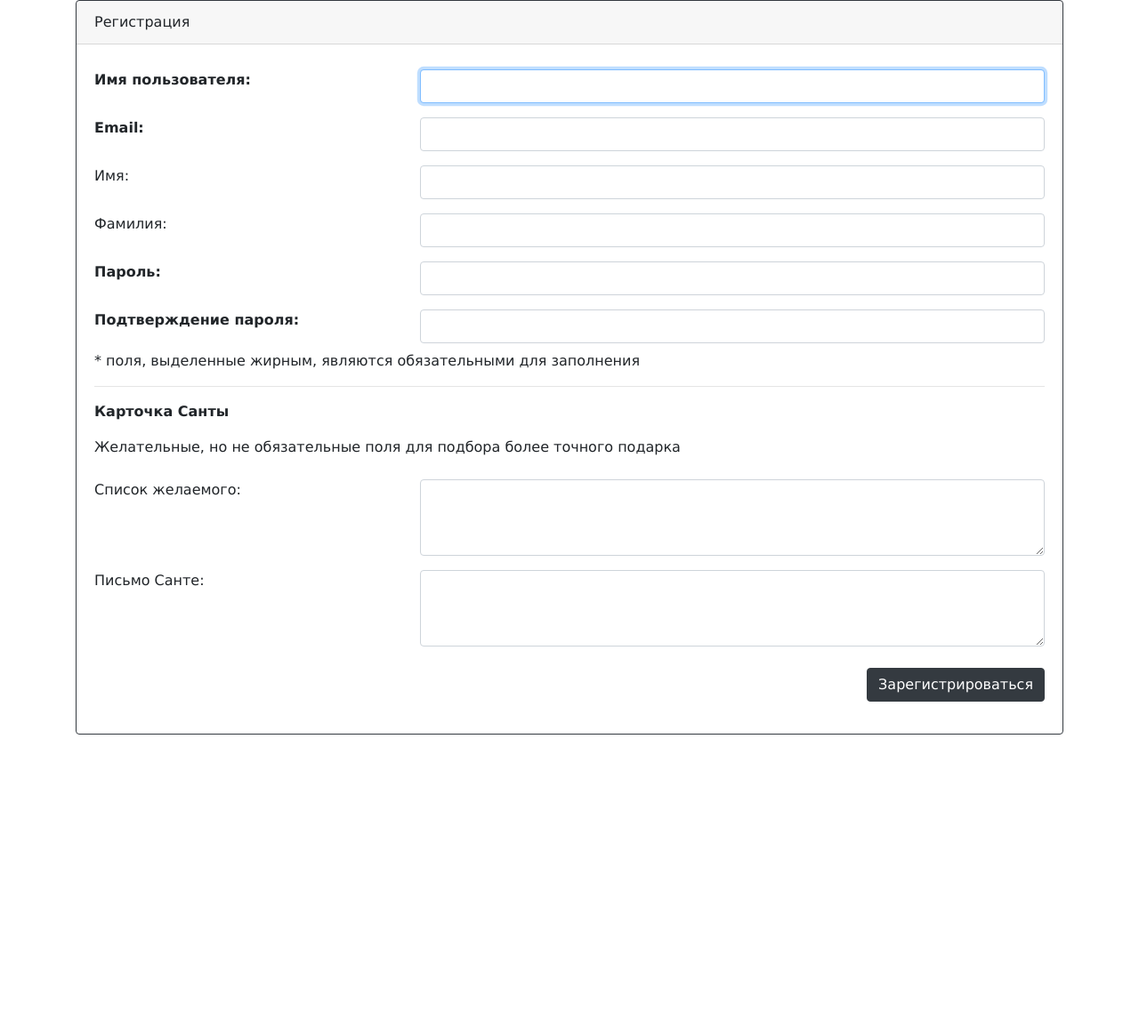
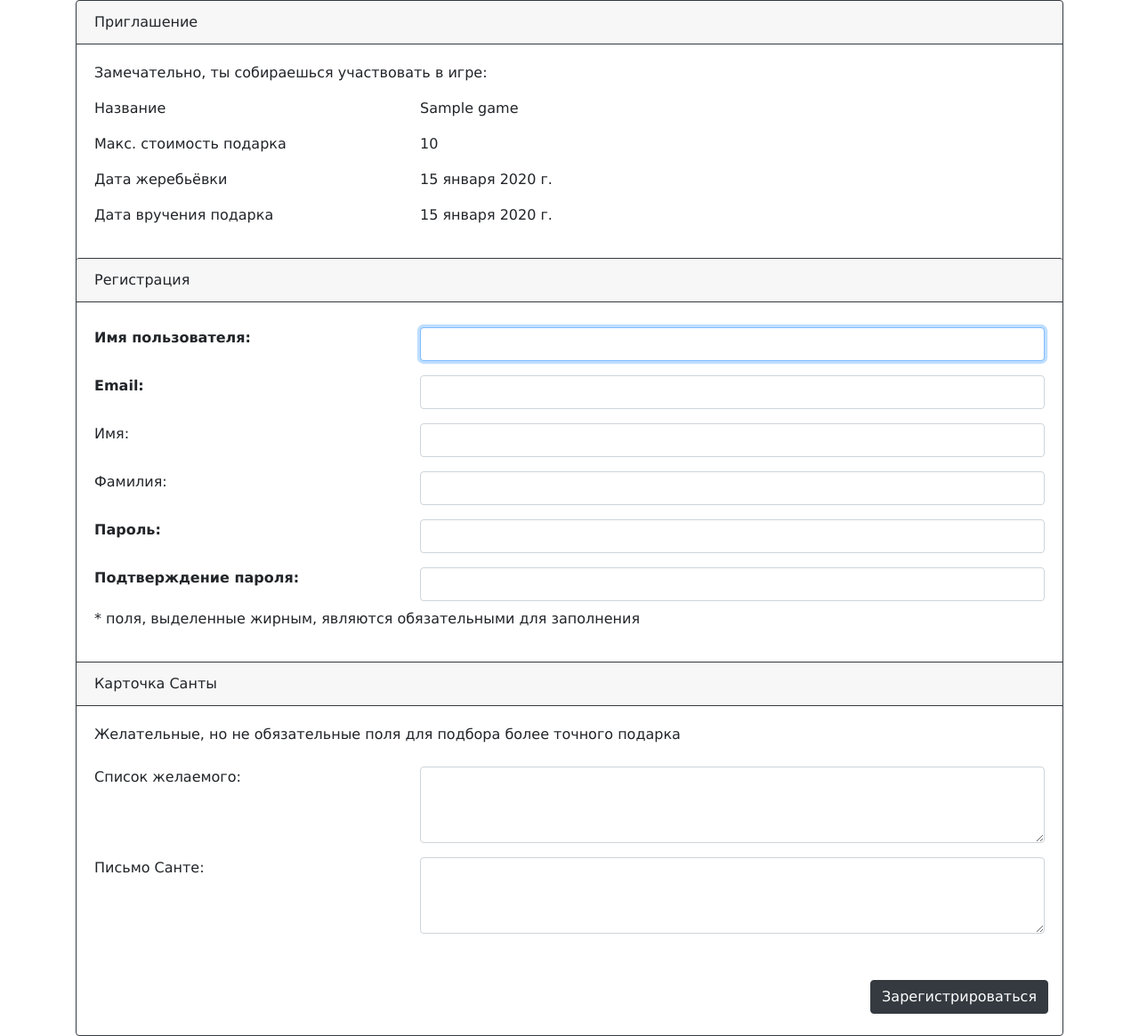
Before and after one commit to balancy/secret_santa, a Django app: page /register/1/ in a window 1280 px wide. Shown: the part 56-1221 px from the top of the page at 89% size. Before the commit the page ends 882 px from the top, so only its background shows below. Run offline with Django 4.2, Linux system fonts and the light colour scheme; tables that the repository leaves empty hold one stand-in row (values such as "Sample post").

Commit message:
Make for invited user display invitation message in registration form

```diff
--- a/games/helpers.py
+++ b/games/helpers.py
@@ -1,6 +1,6 @@
 from .models import Santa
 import requests
-from secret_santa.settings import bitly_token
+from secret_santa.settings import BITLY_TOKEN
 
 
 def create_santa_for_user(user, wishlist, letter):
@@ -9,8 +9,9 @@ def create_santa_for_user(user, wishlist, letter):
 
 def create_bitlink(link):
     url = 'https://api-ssl.bitly.com/v4/bitlinks'
-    headers = {'Authorization': f'Bearer {bitly_token}'}
+    headers = {'Authorization': f'Bearer {BITLY_TOKEN}'}
     payload = {'long_url': link, 'domain': 'bit.ly'}
     res = requests.post(url, json=payload, headers=headers)
     res.raise_for_status()
+
     return res.json()['id']
--- a/games/templates/games/profile.html
+++ b/games/templates/games/profile.html
@@ -31,7 +31,7 @@
               Список желаний:
               <div style="border: 1px solid;" class="p-2 my-3">{{ santa.wishlist | linebreaks }}</div>
               Письмо Санте:
-              <div style="border: 1px solid;" class="p-2 my-3">{{ santa.letter_to_santa }}</div>
+              <div style="border: 1px solid;" class="p-2 my-3">{{ santa.letter_to_santa | linebreaks}}</div>
               <a class="btn btn-dark my-3 float-right" href="{% url 'santacard' %}" role="button">Редактировать</a>
             </div>
           </div>
--- a/games/templates/games/register_user.html
+++ b/games/templates/games/register_user.html
@@ -5,12 +5,40 @@
 {% endblock %}
 
 {% block content %}
-  <div class="card  border-dark">
-    <div class="card-header">
+
+<div class="card border-dark">
+  {% if pk and game%}
+    <div class="card-header border-dark">
+      Приглашение
+    </div>
+
+    <div class="card-body">
+      Замечательно, ты собираешься участвовать в игре:
+      <div class="row my-3">
+        <div class="col-4">Название</div>
+        <div class="col">{{ game.name }}</div>
+      </div>
+      <div class="row my-3">
+        <div class="col-4">Макс. стоимость подарка</div>
+        <div class="col">{% if game.max_price %}{{ game.max_price }}{% else %}-{% endif %}</div>
+      </div>
+      <div class="row my-3">
+        <div class="col-4">Дата жеребьёвки</div>
+        <div class="col">{{ game.draw_date }}</div>
+      </div>
+      <div class="row my-3">
+        <div class="col-4">Дата вручения подарка</div>
+        <div class="col">{{ game.gift_date }}</div>
+      </div>
+    </div>
+  {% endif %}
+
+  <form method="post">
+    <div class="card-header border-dark" style="border-top: 1px solid;">
       Регистрация
     </div>
+
     <div class="card-body">
-      <form method="post">
       {% csrf_token %}
       {% for field in form%}
         {% if field.name not in 'wishlist,letter_to_santa' %}
@@ -30,11 +58,16 @@
         {% endif %}
       {% endfor %}
       <p>* поля, выделенные жирным, являются обязательными для заполнения</p>
-        <hr>
-        {% if is_invited %}
-          <div>
-            <p class="my-3"><strong>Карточка Санты</strong></p>
+    </div>
+
+    {% if pk and game%}
+      <div class="card-header border-dark" style="border-top: 1px solid;">
+        Карточка Санты
+      </div>
+
+      <div class="card-body">
         <p>Желательные, но не обязательные поля для подбора более точного подарка</p>
+
         {% for field in form%}
           {% if field.name in 'wishlist,letter_to_santa' %}
             <div class="row">
@@ -53,11 +86,10 @@
           {% endif %}
         {% endfor %}
         </div>
-        {% endif %}
-        <button class="btn btn-dark my-3 float-right" type="submit">
+        <button class="btn btn-dark my-4 float-right mr-3" type="submit">
           Зарегистрироваться
         </button>
+    {% endif %}
   </form>
 </div>
-  </div>
 {% endblock %}
--- a/games/urls.py
+++ b/games/urls.py
@@ -7,26 +7,13 @@ urlpatterns = [
     path('', views.index, name='index'),
     path('login', views.LoginUserView.as_view(), name='login'),
     path('logout', views.LogoutUserView.as_view(), name='logout'),
-    path('register', views.register_user, name='register'),
+    path('register/', views.register_user, name='register'),
+    path('register/<int:pk>/', views.register_user, name='register'),
     path('profile', views.view_profile, name='profile'),
     path('santacard', views.update_santa_card, name='santacard'),
     path('create_game', views.create_game, name='create_game'),
     path('update_game/<int:pk>', views.update_game, name='update_game'),
     path('update_user', views.update_user, name='update_user'),
-    path('greeting', views.greeting_page, name='greeting_page'),
-    path(
-        'invited_person_registration/<int:pk>',
-        views.invited_person_registration,
-        name='invited_person_registration',
-    ),
-    path('login/', views.LoginUserView.as_view(), name='login'),
-    path('logout/', views.LogoutUserView.as_view(), name='logout'),
-    path('register/', views.register_user, name='register'),
-    path('register/<int:pk>/', views.register_user, name='register'),
-    path('profile/', views.view_profile, name='profile'),
-    path('santacard/', views.update_santa_card, name='santacard'),
-    path('create_game/', views.create_game, name='create_game'),
-    path('update_game/<int:pk>/', views.update_game, name='update_game'),
     path(
         'remove_santa_from_game/<int:game_pk>/<int:santa_pk>/',
         views.remove_santa_from_game,
@@ -39,4 +26,4 @@ urlpatterns = [
     ),
     path('greeting/', views.greeting_page, name='greeting_page'),
     path('congrat_page/', views.congrat_page, name='congrat_page'),
-    ]
+]
--- a/games/views.py
+++ b/games/views.py
@@ -15,10 +15,7 @@ from .forms import (
     UpdateGameForm,
     UpdateUserForm,
 )
-
-from .helpers import create_santa_for_user, create_bitlink
-from .models import Santa, Game, CustomUser, Exclusion
-from .helpers import create_santa_for_user
+from .helpers import create_bitlink, create_santa_for_user
 from .models import Santa, Game, Exclusion
 
 
@@ -58,6 +55,8 @@ def register_user(request, pk=None):
     if request.user and request.user.is_authenticated:
         return redirect(reverse_lazy('profile'))
 
+    game = Game.objects.filter(pk=pk).first()
+
     if request.method == 'POST':
         form = RegistrationForm(request.POST)
 
@@ -79,7 +78,7 @@ def register_user(request, pk=None):
         return render(
             request,
             'games/register_user.html',
-            {'form': form, 'is_invited': bool(pk)},
+            {'form': form, 'pk': pk, 'game': game},
         )
 
     form = RegistrationForm()
@@ -87,7 +86,7 @@ def register_user(request, pk=None):
     return render(
         request,
         'games/register_user.html',
-        {'form': form, 'is_invited': bool(pk)},
+        {'form': form, 'pk': pk, 'game': game},
     )
 
 
@@ -125,11 +124,10 @@ def create_game(request):
         form = CreateGameForm(request.POST)
         if form.is_valid():
             new_game = form.save()
-            current_page_url = request.build_absolute_uri(
-                reverse('invited_person_registration', args=[new_game.pk])
+            invite_url = request.build_absolute_uri(
+                reverse('register', args=[new_game.pk])
             )
-            bitly_url = create_bitlink(current_page_url)
-            new_game.url = bitly_url
+            new_game.url = create_bitlink(invite_url)
             new_game.save()
 
             if form.cleaned_data['is_santa']:
@@ -211,35 +209,3 @@ def greeting_page(request):
 
 def congrat_page(request):
     return render(request, 'games/congrat_page.html')
-
-
-def invited_person_registration(request, pk):
-    game = get_object_or_404(Game, pk=pk)
-    if isinstance(request.user, AnonymousUser) and request.method == 'GET':
-        form = RegistrationForm()
-        context = {'form': form}
-        return render(request, 'games/invited_person_registration.html', context=context)
-    elif isinstance(request.user, AnonymousUser) and request.method == 'POST':
-        if request.method == 'POST':
-            form = RegistrationForm(request.POST)
-            if form.is_valid():
-                new_user = form.save()
-                create_santa_for_user(
-                    new_user,
-                    form.cleaned_data['wishlist'],
-                    form.cleaned_data['letter_to_santa'],
-                )
-                new_user = authenticate(
-                    username=form.cleaned_data['username'],
-                    password=form.cleaned_data['password1'],
-                )
-                login(request, new_user)
-                santa = Santa.objects.get(user=new_user)
-                santa.games.add(game)
-        return redirect(reverse_lazy('congrat_page'))
-    else:
-        form = UpdateGameForm(instance=game)
-        santa = Santa.objects.get(user=request.user)
-        santa.games.add(game)
-        context = {'game': game, 'form': form}
-        return render(request, 'games/invited_person_registration.html', context=context)
--- a/secret_santa/settings.py
+++ b/secret_santa/settings.py
@@ -139,7 +139,7 @@ AUTH_USER_MODEL = 'games.CustomUser'
 
 # Tokens
 
-bitly_token = os.getenv('BITLY_TOKEN')
+BITLY_TOKEN = os.getenv('BITLY_TOKEN')
 
 # SMTP settings
 EMAIL_HOST = os.getenv('smtp_host')
```
Also changed, not shown: games/templates/games/invited_person_registration.html (deleted, +0 -76 lines). Lines whose indentation alone changed are shown as unchanged.
